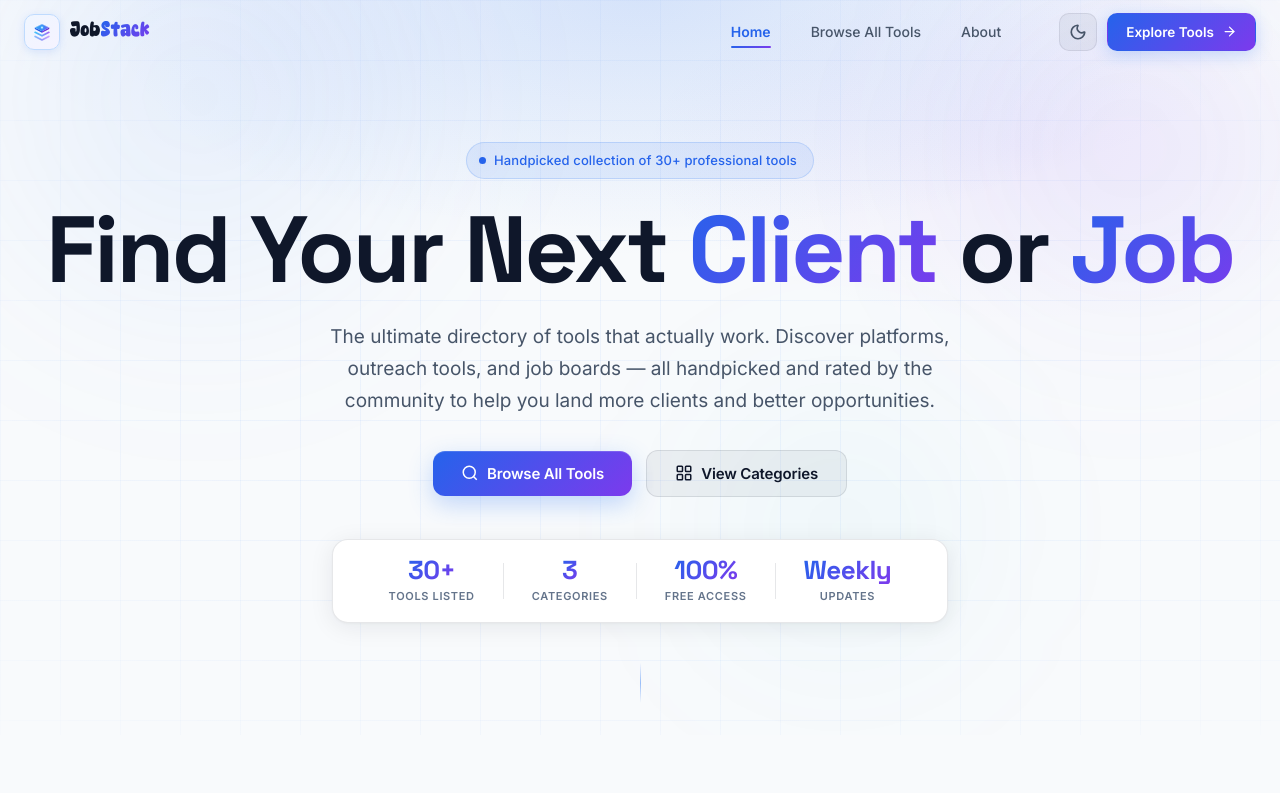
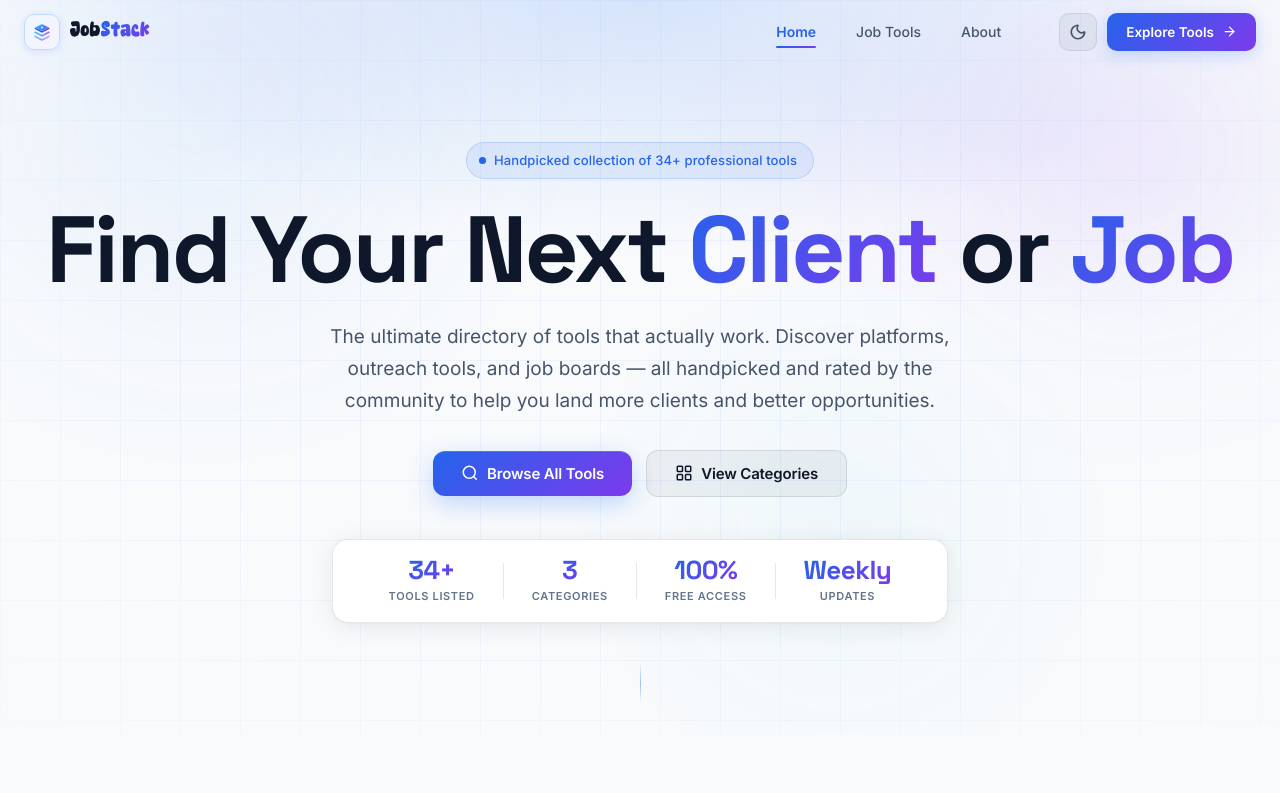
Before and after one commit to RenishBhuva07/JobStack, a React (Vite) app: page / in a window 1280 px wide. Shown: the top 793 px of the page. Built offline with nearby package versions, Linux system fonts and the light colour scheme.

Commit message:
[REFACTOR]: add new job boards, enhance modal performance, and update branding

```diff
--- a/src/App.tsx
+++ b/src/App.tsx
@@ -1,4 +1,4 @@
-import { useState, useEffect } from "react";
+import { useState, useEffect, useCallback } from "react";
 import { Sparkles, Layers, ArrowRight } from "lucide-react";
 import Navbar from "./components/Navbar/Navbar";
 import Hero from "./components/Hero/Hero";
@@ -20,6 +20,10 @@ function App() {
   );
   const [selectedCategory, setSelectedCategory] = useState<string>("All");
   const [activeModalTool, setActiveModalTool] = useState<Tool | null>(null);
+
+  const handleCloseModal = useCallback(() => {
+    setActiveModalTool(null);
+  }, []);
 
   // Sync hash routing on mount and hashchange
   useEffect(() => {
@@ -287,12 +291,14 @@ function App() {
       <Footer totalTools={data.tools.length} onNavigate={navigateTo} />
 
       {/* Global Interactive One-by-One Detail Modal */}
-      <ToolDetailModal
-        tool={activeModalTool}
-        toolsList={data.tools}
-        onClose={() => setActiveModalTool(null)}
-        onSelectTool={setActiveModalTool}
-      />
+      {activeModalTool && (
+        <ToolDetailModal
+          tool={activeModalTool}
+          toolsList={data.tools}
+          onClose={handleCloseModal}
+          onSelectTool={setActiveModalTool}
+        />
+      )}
     </div>
   );
 }
--- a/src/components/Navbar/Navbar.tsx
+++ b/src/components/Navbar/Navbar.tsx
@@ -58,7 +58,7 @@ export default function Navbar({ currentView, onNavigate }: NavbarProps) {
               onClick={() => handleNavClick("tools")}
               aria-current={currentView === "tools" ? "page" : undefined}
             >
-              Browse All Tools
+              Job Tools
             </button>
           </li>
           <li>
@@ -113,7 +113,7 @@ export default function Navbar({ currentView, onNavigate }: NavbarProps) {
             onClick={() => handleNavClick("tools")}
             aria-current={currentView === "tools" ? "page" : undefined}
           >
-            Browse All Tools
+            Job Tools
           </button>
           <button onClick={() => handleNavClick("home", "about")}>About</button>
           <div className="navbar__mobile-theme">
--- a/src/components/ToolCard/BrandLogos.tsx
+++ b/src/components/ToolCard/BrandLogos.tsx
@@ -44,6 +44,11 @@ const KNOWN_PORTAL_URLS: Record<string, string> = {
   uplers: "https://www.uplers.com",
   "remote.io": "https://remote.io",
   remoteio: "https://remote.io",
+  ziprecruiter: "https://www.ziprecruiter.com",
+  "welcome to the jungle": "https://www.welcometothejungle.com",
+  welcometothejungle: "https://www.welcometothejungle.com",
+  glassdoor: "https://www.glassdoor.com",
+  hiringcafe: "https://hiringcafe.com",
 };
 
 /**
--- a/src/components/ToolDetailModal/ToolDetailModal.tsx
+++ b/src/components/ToolDetailModal/ToolDetailModal.tsx
@@ -1,4 +1,4 @@
-import React, { useEffect } from "react";
+import React, { useEffect, useCallback } from "react";
 import { Star, ArrowLeft, ArrowRight } from "lucide-react";
 import type { Tool } from "../../types";
 import { BrandIcon } from "../ToolCard/BrandLogos";
@@ -18,30 +18,48 @@ export const ToolDetailModal: React.FC<ToolDetailModalProps> = ({
   onClose,
   onSelectTool,
 }) => {
-  if (!tool) return null;
-
-  const currentIndex = toolsList.findIndex((t) => t.id === tool.id);
+  const isOpen = Boolean(tool);
   const total = toolsList.length;
 
-  const handlePrev = () => {
+  const handlePrev = useCallback(() => {
+    if (!tool || total === 0) return;
+    const currentIndex = toolsList.findIndex((t) => t.id === tool.id);
     if (currentIndex > 0) {
       onSelectTool(toolsList[currentIndex - 1]);
     } else {
       // Loop to end
       onSelectTool(toolsList[total - 1]);
     }
-  };
+  }, [tool, total, toolsList, onSelectTool]);
 
-  const handleNext = () => {
+  const handleNext = useCallback(() => {
+    if (!tool || total === 0) return;
+    const currentIndex = toolsList.findIndex((t) => t.id === tool.id);
     if (currentIndex < total - 1) {
       onSelectTool(toolsList[currentIndex + 1]);
     } else {
       // Loop to start
       onSelectTool(toolsList[0]);
     }
-  };
+  }, [tool, total, toolsList, onSelectTool]);
 
+  // Lock background scrolling while modal is open, and restore when closed/unmounted
   useEffect(() => {
+    if (!isOpen) return;
+
+    const previousOverflow = document.body.style.overflow;
+    document.body.style.overflow = "hidden";
+
+    return () => {
+      document.body.style.overflow =
+        previousOverflow === "hidden" ? "" : previousOverflow;
+    };
+  }, [isOpen]);
+
+  // Handle keyboard navigation (Escape to close, Left/Right arrows to step)
+  useEffect(() => {
+    if (!isOpen) return;
+
     const handleKeyDown = (e: KeyboardEvent) => {
       if (e.key === "Escape") {
         onClose();
@@ -53,13 +71,14 @@ export const ToolDetailModal: React.FC<ToolDetailModalProps> = ({
     };
 
     window.addEventListener("keydown", handleKeyDown);
-    // Prevent background scrolling when modal is open
-    document.body.style.overflow = "hidden";
     return () => {
       window.removeEventListener("keydown", handleKeyDown);
-      document.body.style.overflow = "";
     };
-  }, [currentIndex, total]);
+  }, [isOpen, onClose, handlePrev, handleNext]);
+
+  if (!tool) return null;
+
+  const currentIndex = toolsList.findIndex((t) => t.id === tool.id);
 
   return (
     <div
--- a/src/data/tools.json
+++ b/src/data/tools.json
@@ -616,6 +616,106 @@
         "Clear timezone and regional eligibility tags",
         "Daily alerts for new remote openings"
       ]
+    },
+    {
+      "id": 31,
+      "name": "ZipRecruiter",
+      "tagline": "AI-driven smart job matching and one-click applications",
+      "description": "A leading AI-powered employment marketplace connecting millions of active job seekers with top employers through smart matching technology, curated recommendations by AI recruiter Phil, and streamlined 1-click applications.",
+      "url": "https://www.ziprecruiter.in/",
+      "logo": "",
+      "category": "Job Boards",
+      "tags": [
+        "AI Matching",
+        "1-Click Apply",
+        "Smart Alerts",
+        "Enterprise & SMB"
+      ],
+      "pricing": "Free for Job Seekers",
+      "rating": 4.7,
+      "featured": true,
+      "badge": "AI Matchmaker",
+      "features": [
+        "AI personal recruiter Phil that proactively pitches you to employers",
+        "Instant 1-Click Apply across thousands of verified hiring companies",
+        "Real-time application status tracking and interview invitations",
+        "Personalized salary estimates and career progression insights"
+      ]
+    },
+    {
+      "id": 32,
+      "name": "Welcome to the Jungle",
+      "tagline": "Explore authentic company cultures and high-growth careers",
+      "description": "A culture-first recruitment and employer branding platform showcasing behind-the-scenes office tours, transparent salary benchmarks, video interviews with teams, and curated tech & creative opportunities.",
+      "url": "https://www.welcometothejungle.com/en/jobs",
+      "logo": "",
+      "category": "Job Boards",
+      "tags": [
+        "Company Culture",
+        "Tech & Creative",
+        "Salary Transparency",
+        "Otta Powered"
+      ],
+      "pricing": "100% Free",
+      "rating": 4.8,
+      "featured": true,
+      "badge": "Culture First",
+      "features": [
+        "Immersive company showcases with video tours and team interviews",
+        "Clear upfront salary ranges, contract types, and flexible work policies",
+        "Transparent interview roadmap detailing every evaluation stage",
+        "Curated tech, product, design, and startup ecosystem openings"
+      ]
+    },
+    {
+      "id": 33,
+      "name": "Glassdoor",
+      "tagline": "Search jobs with transparent employee reviews and salary insights",
+      "description": "The world's leading community for workplace transparency, combining an extensive global job search engine with millions of anonymous company reviews, salary breakdowns, CEO approval ratings, and real interview questions.",
+      "url": "https://www.glassdoor.co.in/index.htm",
+      "logo": "",
+      "category": "Job Boards",
+      "tags": [
+        "Company Reviews",
+        "Salary Insights",
+        "Interview Prep",
+        "Global Jobs"
+      ],
+      "pricing": "Free with Community Sharing",
+      "rating": 4.6,
+      "featured": false,
+      "badge": "Community Vetted",
+      "features": [
+        "Millions of candid employee reviews and workplace culture ratings",
+        "Detailed compensation breakdowns and salary comparison benchmarks",
+        "Real interview questions and difficulty ratings shared by candidates",
+        "Personalized job alerts with company review overlays"
+      ]
+    },
+    {
+      "id": 34,
+      "name": "HiringCafe",
+      "tagline": "AI-powered job discovery straight from employer career sites",
+      "description": "A modern, clutter-free job search engine that indexes openings directly from corporate ATS platforms (Greenhouse, Lever, Workday) with zero recruiter spam, ghost jobs, or sponsored garbage.",
+      "url": "https://hiringcafe.com/",
+      "logo": "",
+      "category": "Job Boards",
+      "tags": [
+        "Direct Sourcing",
+        "No Recruiter Spam",
+        "AI Search",
+        "ATS Direct"
+      ],
+      "pricing": "100% Free",
+      "rating": 4.9,
+      "featured": true,
+      "badge": "Zero Spam",
+      "features": [
+        "Direct indexing from verified company ATS platforms with no middlemen",
+        "Ultra-granular filtering by strict salary minimums, remote tiers, and tech stack",
+        "Conversational natural-language AI search and Talent Agent matching",
+        "Anonymous reverse recruiting talent network where employers apply to you"
+      ]
     }
   ]
 }
```
